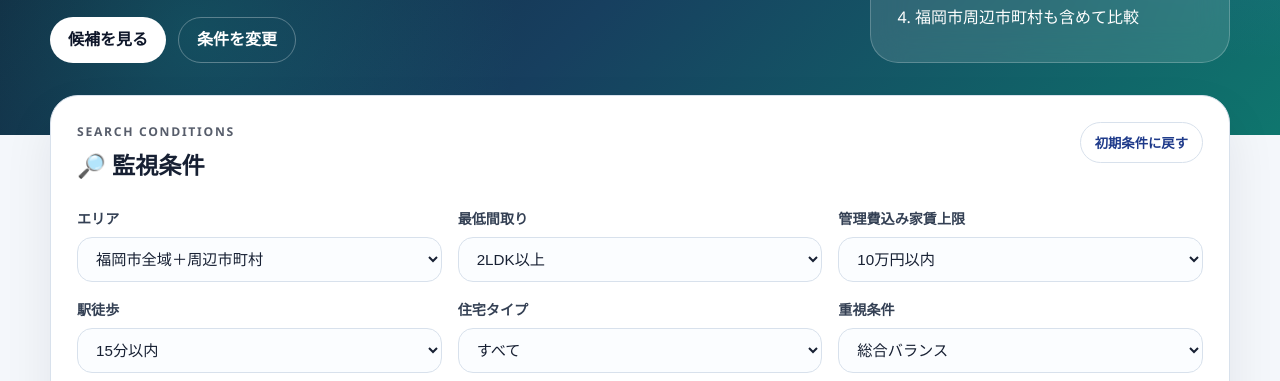
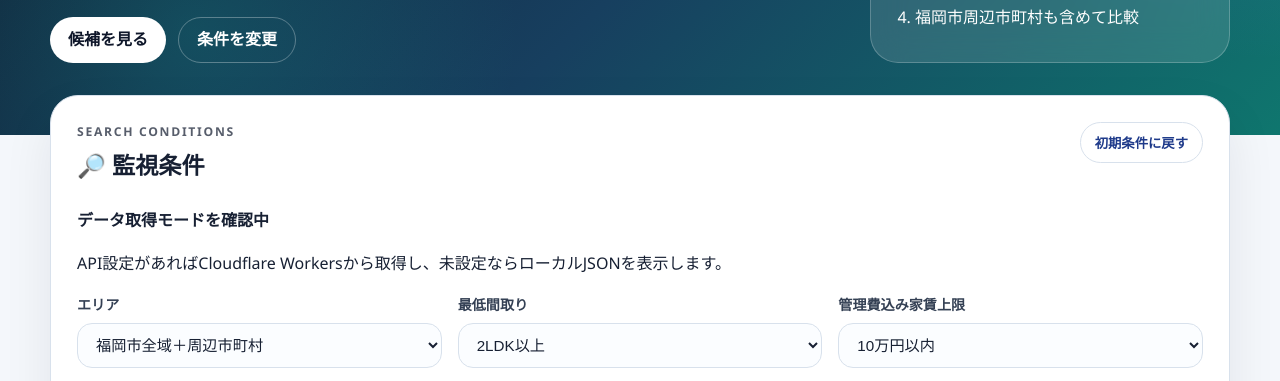
Before and after one commit to horiken7/home-select, a plain HTML site: page index.html in a window 1280 px wide. Shown: the part 380-761 px from the top of the page. Drawn offline with Linux system fonts and the light colour scheme.

Commit message:
Add API status panel and config script

```diff
--- a/index.html
+++ b/index.html
@@ -51,6 +51,14 @@
           <h2>🔎 監視条件</h2>
         </div>
         <button id="resetButton" class="ghost-button" type="button">初期条件に戻す</button>
+      </div>
+
+      <div id="dataStatus" class="data-status" role="status">
+        <span class="status-dot"></span>
+        <div>
+          <strong>データ取得モードを確認中</strong>
+          <p>API設定があればCloudflare Workersから取得し、未設定ならローカルJSONを表示します。</p>
+        </div>
       </div>
 
       <form class="filters" aria-label="物件検索条件">
@@ -193,6 +201,7 @@
     <p>© 2026 福岡シニア賃貸ウォッチ / home-select</p>
   </footer>
 
+  <script src="config.js"></script>
   <script src="app.js"></script>
 </body>
 </html>
```
